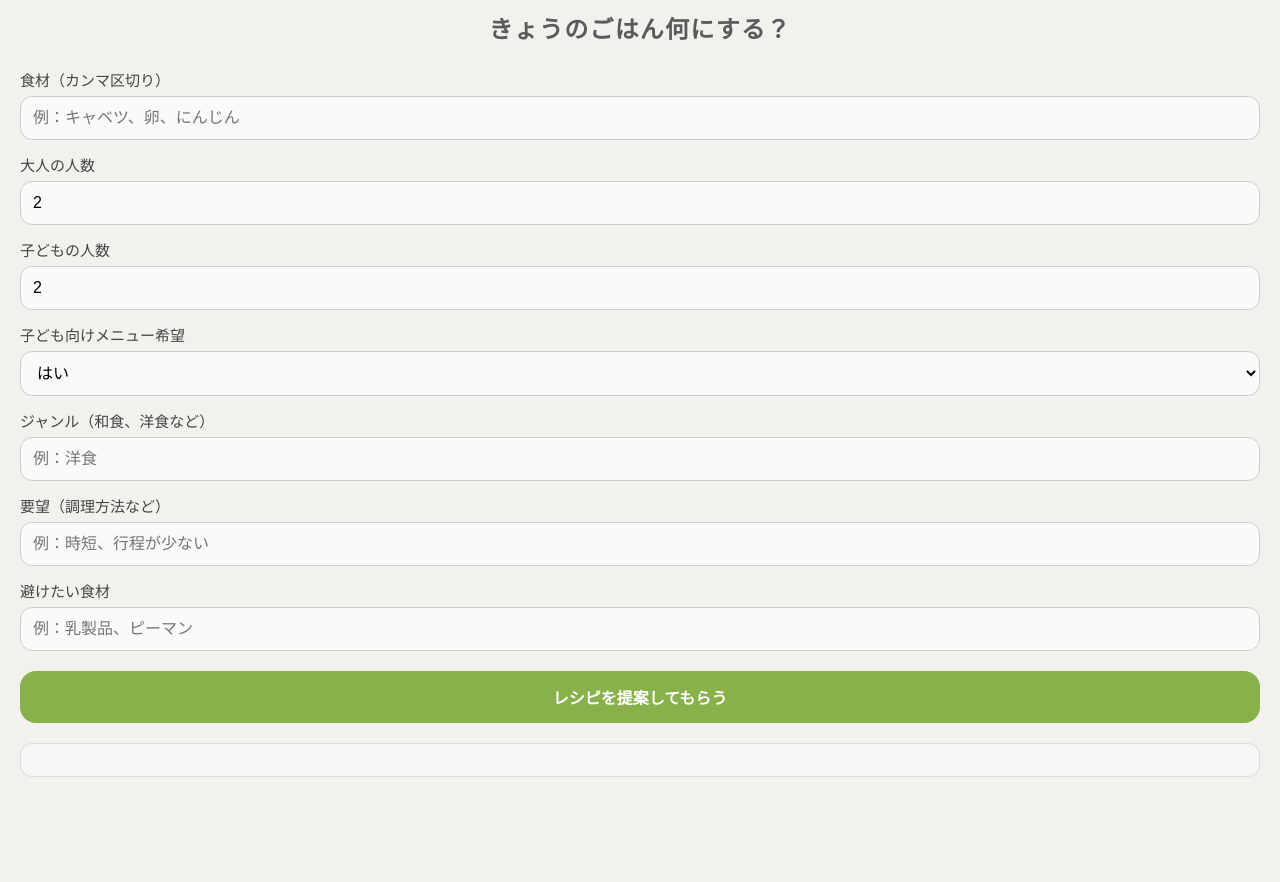
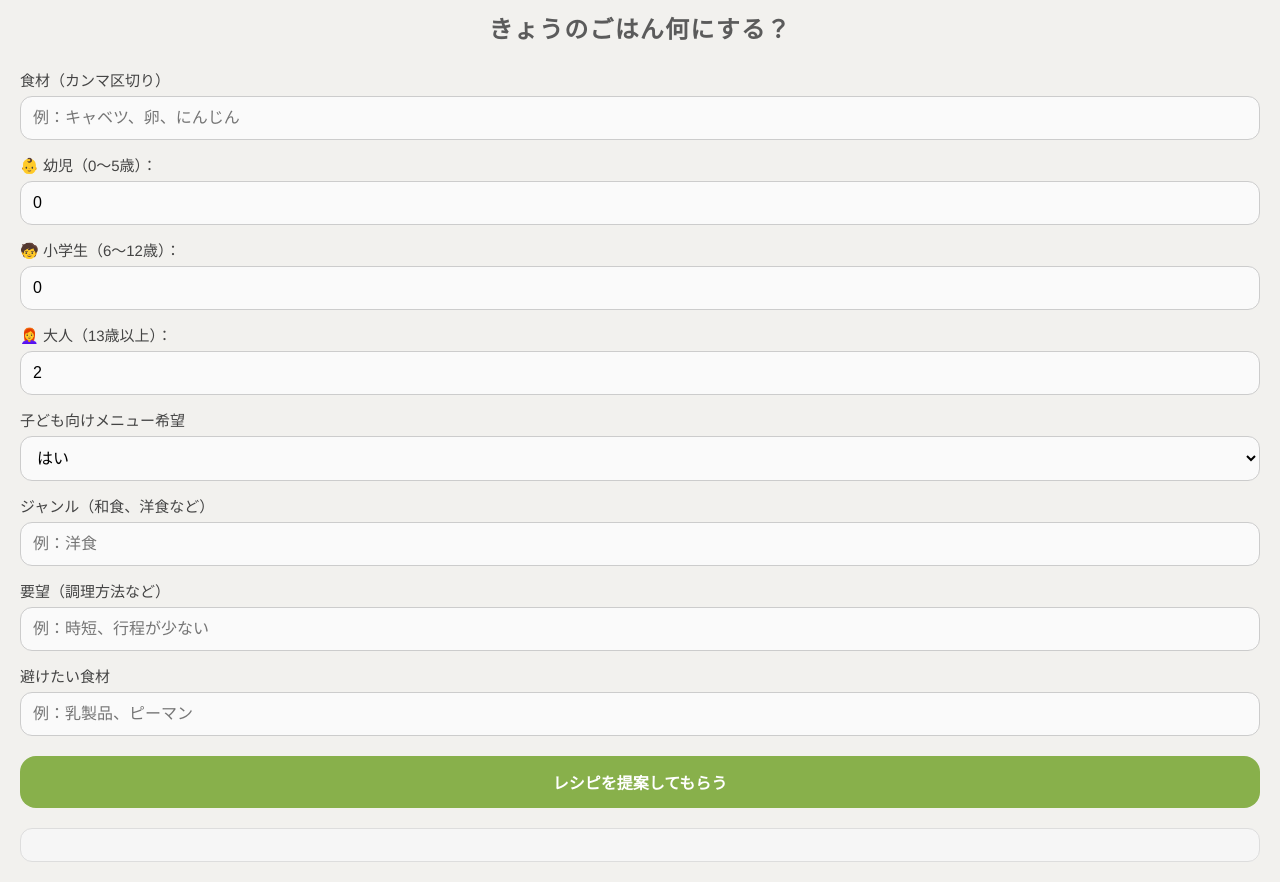
Before and after one commit to chammy87/recipe-ai-app, a website: page index.html in a window 1280 px wide. Shown: the part 162-1044 px from the top of the page. Before the commit the page ends 959 px from the top, so only its background shows below. Drawn offline with Linux system fonts and the light colour scheme.

Commit message:
Update index.html

```diff
--- a/index.html
+++ b/index.html
@@ -14,14 +14,18 @@
 
   <h1>きょうのごはん何にする？</h1>
 
+  <form id="recipeForm">
     <label>食材（カンマ区切り）</label>
     <input type="text" id="ingredients" placeholder="例：キャベツ、卵、にんじん" />
 
-    <label>大人の人数</label>
-    <input type="number" id="adultCount" value="2" min="0"/>
+    <label>👶 幼児（0〜5歳）：</label>
+    <input type="number" id="toddlers" value="0" min="0" /><br>
 
-    <label>子どもの人数</label>
-    <input type="number" id="childrenCount" value="2" min="0"/>
+    <label>🧒 小学生（6〜12歳）：</label>
+    <input type="number" id="kids" value="0" min="0" /><br>
+
+    <label>👩‍🦰 大人（13歳以上）：</label>
+    <input type="number" id="adults" value="2" min="0" /><br>
 
     <label>子ども向けメニュー希望</label>
     <select id="wantKidsMenu">
@@ -38,18 +42,16 @@
     <label>避けたい食材</label>
     <input type="text" id="avoid" placeholder="例：乳製品、ピーマン" />
 
-    <button class="btn" onclick="getRecipe()">レシピを提案してもらう</button>
+    <button class="btn" type="submit">レシピを提案してもらう</button>
+  </form>
 
   <div id="loading" class="loading" style="display: none;"></div>
 
   <div class="result" id="result"></div>
 
   <button class="btn" id="retryBtn" style="display:none;">🔄 もう一度提案してもらう</button>
-
-    <!-- 履歴表示ボタンと履歴一覧 -->
   <button class="btn" id="showHistoryBtn" style="display:none;">📜 履歴を見る</button>
   <div id="historyContainer" class="history-container" style="display:none;"></div>
-  </div>
 
   <script src="script.js"></script>
 </body>
```
Lines whose indentation alone changed are shown as unchanged.
